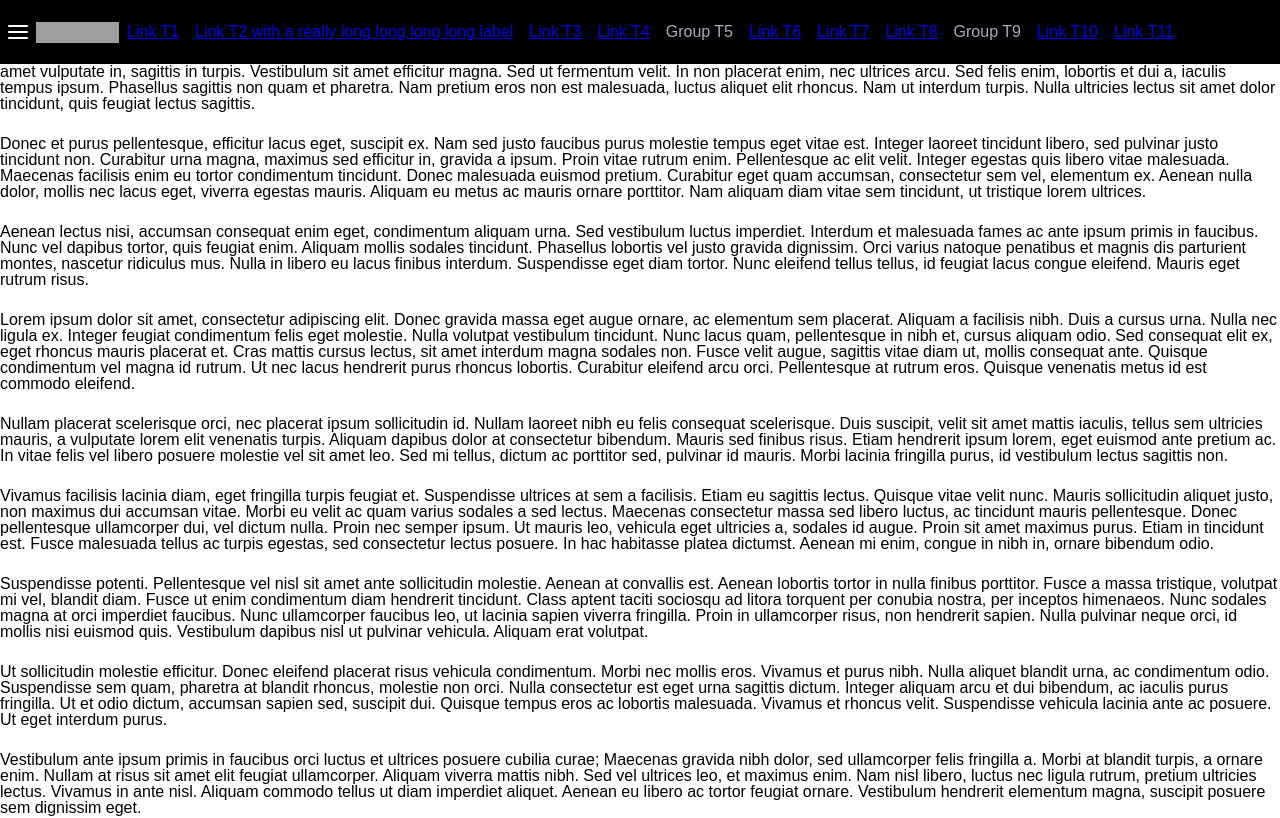
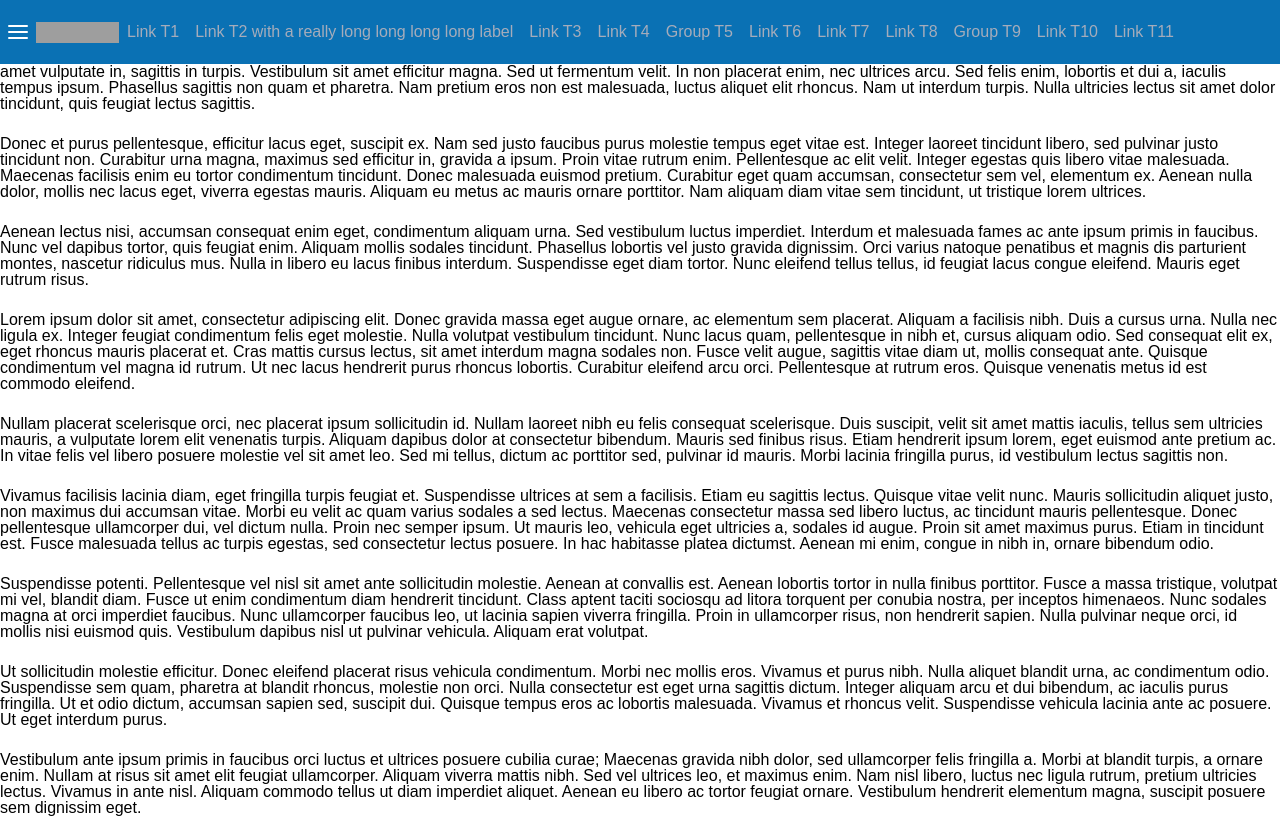
Before and after one commit to thomaskokholm/multipane-sidebar-menu, a React (Create React App) app: page / in a window 1280 px wide. Shown: the top 818 px of the page. Built offline with nearby package versions, Linux system fonts and the light colour scheme; grey boxes are pictures that could not be loaded.

Commit message:
5 files modified

```diff
--- a/global-menu-bottom-nav.tsx
+++ b/global-menu-bottom-nav.tsx
@@ -1,8 +1,13 @@
 import * as React from 'react';
+import { css } from '@emotion/css';
 
-export default function GlobalMenuBottomNav({ items }) {
+export default function GlobalMenuBottomNav({ items, theme }) {
   return (
-    <div className="GlobalMenuBottomNav">
+    <div
+      className={`GlobalMenuBottomNav ${css`
+  background-color: ${theme?.background};
+`}`}
+    >
       {items && (
         <nav className="main-links">
           {items.map((item, i) => {
--- a/global-menu-sidebar-pane.tsx
+++ b/global-menu-sidebar-pane.tsx
@@ -1,6 +1,6 @@
 import * as React from 'react';
 import { useOnResize } from './useOnResize';
-import { css, cx } from '@emotion/css';
+import { css } from '@emotion/css';
 
 interface NavigationThemme {
   background: string;
--- a/global-menu-top-nav.tsx
+++ b/global-menu-top-nav.tsx
@@ -1,14 +1,20 @@
 import * as React from 'react';
+import { css } from '@emotion/css';
 
 export default function GlobalMenuTopNav({
   items,
   sidebarOpen,
   setSidebarOpen,
+  theme,
 }) {
   const [activeItem, setActiveItem] = React.useState<string>();
 
   return (
-    <div className="GlobalMenuTopNav">
+    <div
+      className={`GlobalMenuTopNav ${css`
+    background-color: ${theme?.background};
+  `}`}
+    >
       <button
         className="burgerBtn"
         onClick={() => setSidebarOpen(!sidebarOpen)}
@@ -40,7 +46,15 @@ export default function GlobalMenuTopNav({
             if (item.entryType === 'link') {
               return (
                 <div className="link" key={i}>
-                  <a href={item.url} className="link__label">
+                  <a
+                    href={item.url}
+                    className={`link__label ${css`
+          color: ${theme?.textColor};
+          &:hover {
+            color: ${theme?.focusTextColor};
+          }
+        `}`}
+                  >
                     {item.label}
                   </a>
                 </div>
@@ -48,7 +62,12 @@ export default function GlobalMenuTopNav({
             } else if (item.entryType === 'group' && item.items) {
               return (
                 <div
-                  className="group cursor-pointer"
+                  className={`group cursor-pointer ${css`
+            color: ${theme?.textColor};
+            &:hover {
+              color: ${theme?.focusTextColor};
+            }
+          `}`}
                   onClick={() => {
                     setActiveItem(item.id);
                   }}
@@ -58,16 +77,29 @@ export default function GlobalMenuTopNav({
                 >
                   <div className="group__label">{item.label}</div>
                   <div
-                    className="sub-links"
-                    style={{
-                      display: activeItem === item.id ? 'flex' : 'none',
-                    }}
+                    className={`sub-links ${css`
+                    background-color: ${
+                      item.theme.background ?? theme?.background
+                    };
+
+                    display: ${activeItem === item.id ? 'flex' : 'none'};
+                  `}`}
                   >
                     {item.items &&
                       item.items.map((subItem, j) => {
                         return (
                           <div className="link" key={j}>
-                            <a href={subItem.url} className="link__label">
+                            <a
+                              href={subItem.url}
+                              className={`link__label ${css`
+                    color: ${item.theme?.textColor ?? theme?.textColor};
+                    &:hover {
+                      color: ${
+                        item.theme.focusTextColor ?? theme?.focusTextColor
+                      };
+                    }
+                  `}`}
+                            >
                               {subItem.label}
                             </a>
                           </div>
--- a/global-menu.tsx
+++ b/global-menu.tsx
@@ -35,8 +35,8 @@ export default function GlobalMenu() {
           entryType: 'group',
           label: 'Group T5',
           theme: {
-            background: '#0a71b4',
-            textColor: '#A5ACBB',
+            background: '#550065',
+            textColor: '#ccb2d1',
             focusTextColor: '#ffffff',
             primary: '#3b8dc3',
             secondary: '#0a71b4',
@@ -296,6 +296,7 @@ export default function GlobalMenu() {
         sidebarOpen={sidebarOpen}
         setSidebarOpen={setSidebarOpen}
         items={topNavItems}
+        theme={data.topNav.theme}
       />
 
       <GlobalMenuSidebarPane
@@ -303,7 +304,7 @@ export default function GlobalMenu() {
         items={sidebarItems}
         theme={data.burgerMenu.theme}
       />
-      <GlobalMenuBottomNav items={bottomNavItems} />
+      <GlobalMenuBottomNav items={bottomNavItems} theme={data.topNav.theme} />
     </div>
   );
 }
--- a/style.scss
+++ b/style.scss
@@ -138,6 +138,9 @@ body {
   background-color: #000;
   color: #ffffff;
   height: 48px;
+  a {
+    text-decoration: none;
+  }
 }
 .GlobalMenuSidebarPane {
   //background-color: #000;
@@ -240,7 +243,6 @@ body {
 }
 
 .GlobalMenuTopNav {
-  background: #000;
   height: 56px;
   position: fixed;
   top: 0;
@@ -271,7 +273,6 @@ body {
 
   .link,
   .group {
-    color: #a5acbb;
     white-space: nowrap;
     margin-left: 8px;
     margin-right: 8px;
@@ -286,8 +287,8 @@ body {
   }
 
   .sub-links {
-    display: none;
-    background-color: #550065;
+    //display: none;
+    //background-color: #550065;
     position: absolute;
     height: 40px;
     left: 0;
@@ -296,17 +297,11 @@ body {
     overflow-x: auto;
     overflow-y: hidden;
     .link {
-      //color: #f3b2ff;
-
       line-height: 40px;
       a {
-        //color: inherit;
         text-overflow: ellipsis;
         white-space: nowrap;
       }
-      /* &:hover {
-        color: #ffffff;
-      } */
     }
   }
 
```
